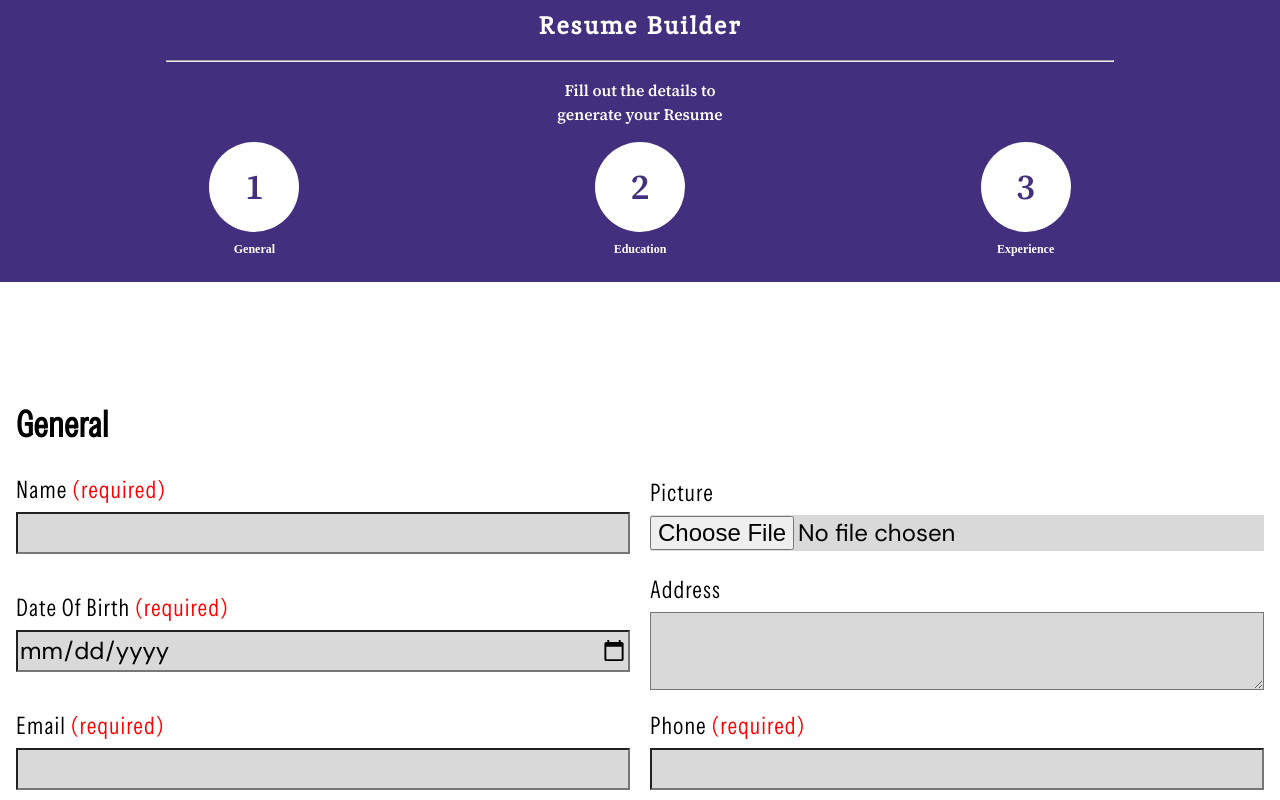
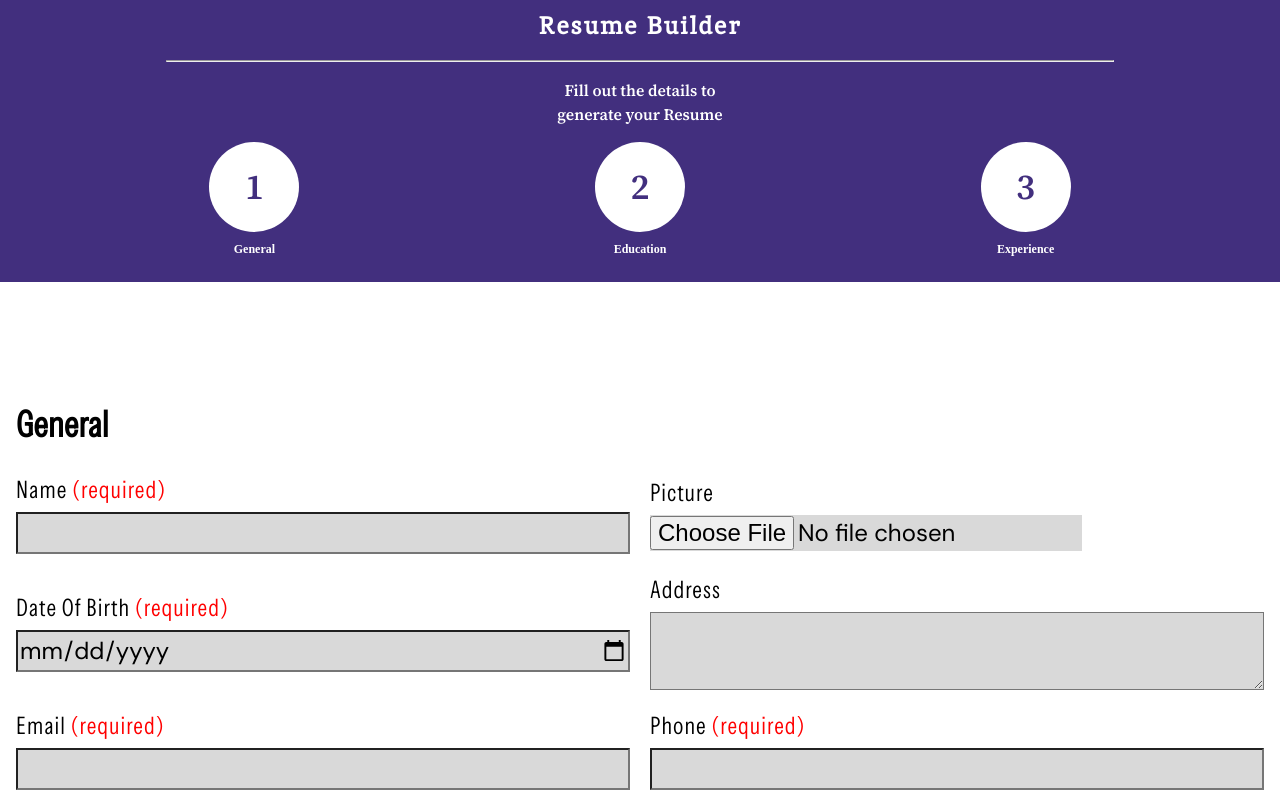
Before and after one commit to StewardRighteous/top-cv-resume-generator, a React (Vite) app: page / in a window 1280 px wide. Shown: the top 800 px of the page. Built offline with nearby package versions, Linux system fonts and the light colour scheme.

Commit message:
fix file upload width overflow

```diff
--- a/src/styles/details.css
+++ b/src/styles/details.css
@@ -41,6 +41,10 @@
   color: red;
 }
 
+.resume-details .details .input-field input[type="file"] {
+  width: 432px;
+}
+
 @media screen and (width <=800px) {
   .resume-details .details {
     grid-template-columns: 1fr;
```
